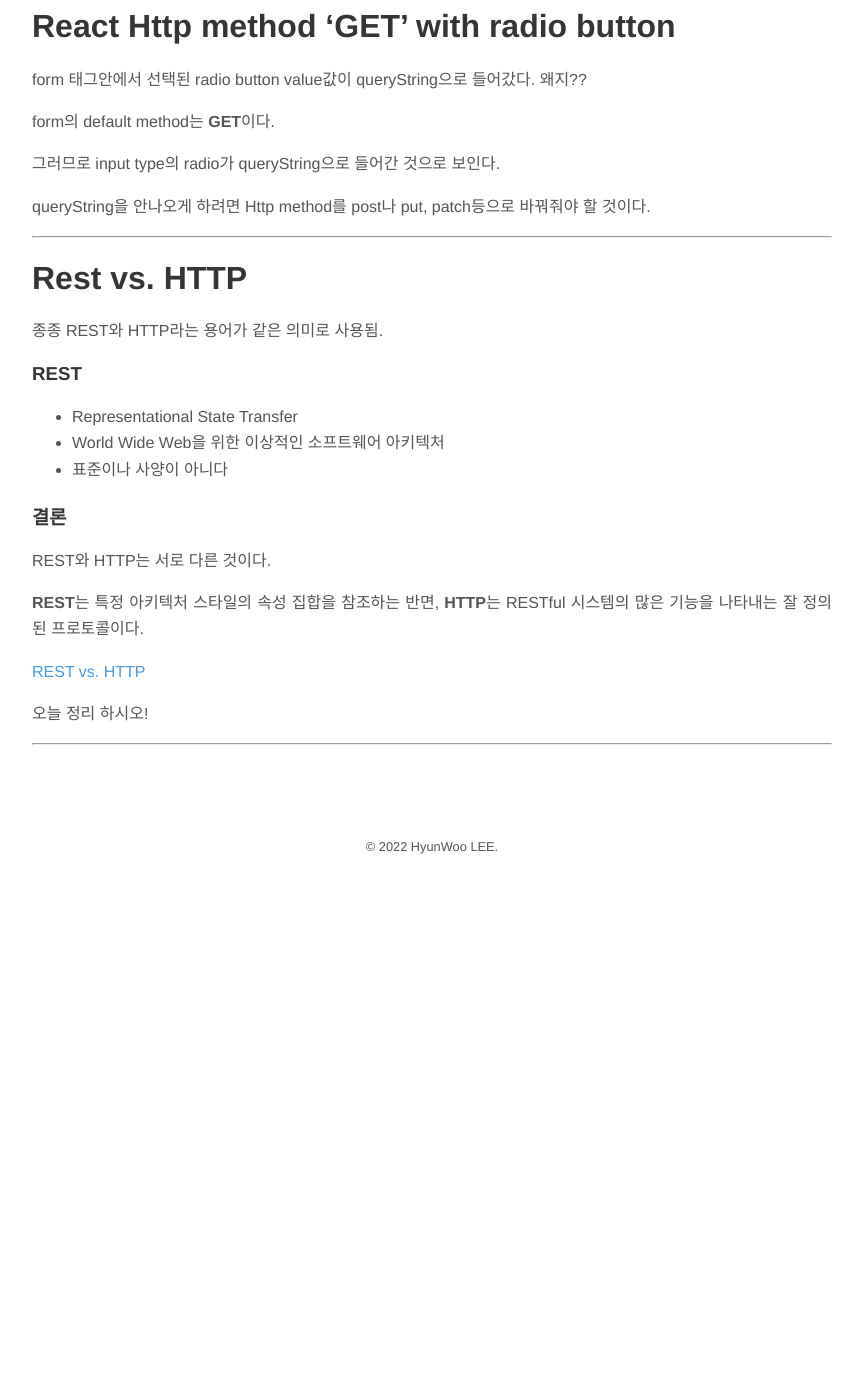
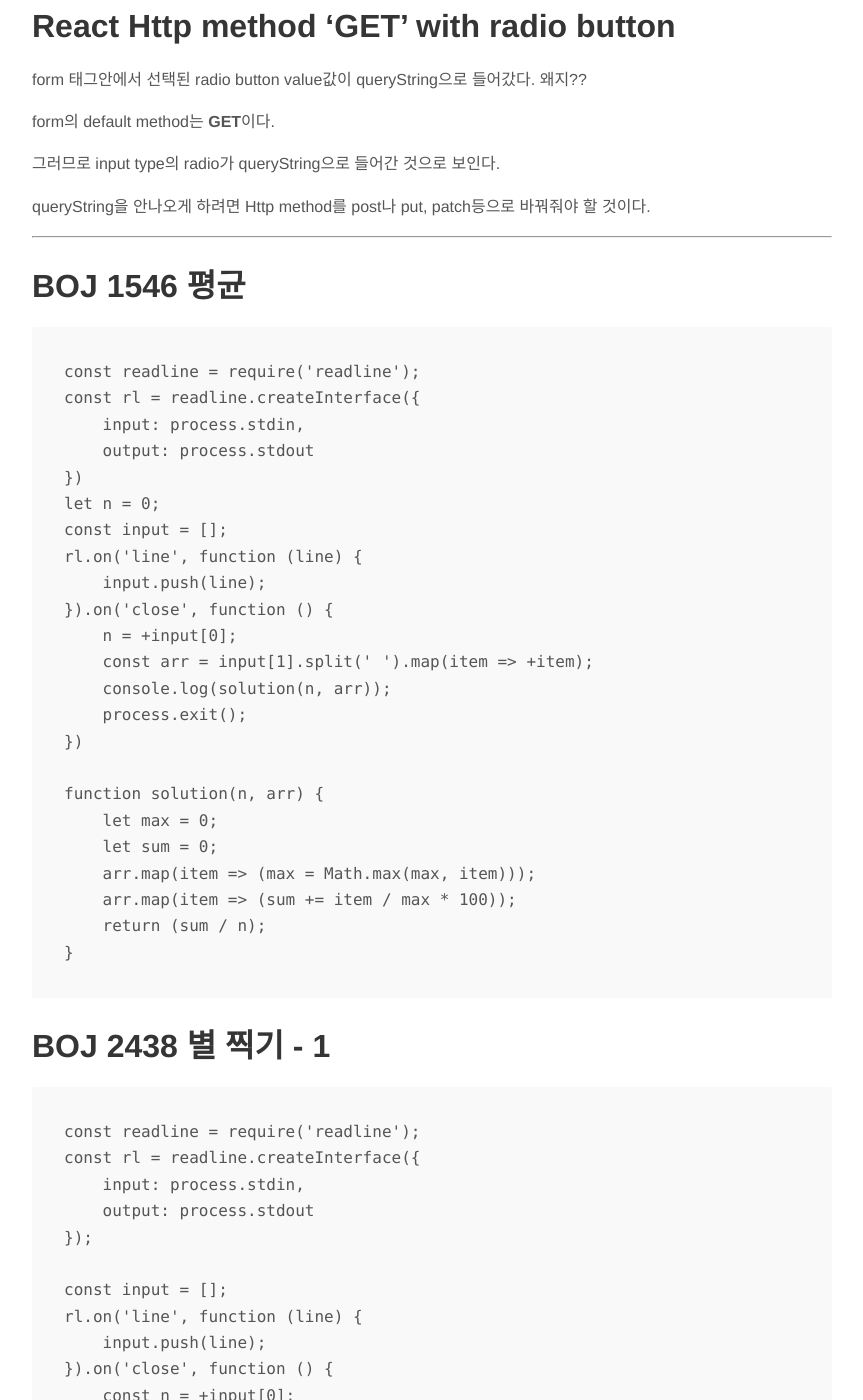
Before and after one commit to hyunwlee-dev/TIL, a Jekyll site: the page built from _posts/2022-04-01-til.md, in a window 1280 px wide and 1400 px high, scrolled down 234 px. Shown: the whole window, without its empty margins (208-1071 px from the left). Built offline with Jekyll 4.4.1, drawn with Linux system fonts in a browser that asks for light colours; nearby versions of some CDN libraries; before the commit the page ends 1126 px from its top, so only the background shows below that; some of the changed text lies outside the part shown.

Commit message:
modified:   2022-04-01-til.md

````diff
--- a/_posts/2022-04-01-til.md
+++ b/_posts/2022-04-01-til.md
@@ -1,6 +1,6 @@
 ---
 layout: post
-title: "React"
+title: "React, Algorithm BOJ"
 author: "hyunwlee"
 ---
 
@@ -22,30 +22,106 @@ queryString을 안나오게 하려면 Http method를 post나 put, patch등으로
 
 ---
 
+# BOJ 1546 평균
 
+```
+const readline = require('readline');
+const rl = readline.createInterface({
+    input: process.stdin,
+    output: process.stdout
+})
+let n = 0;
+const input = [];
+rl.on('line', function (line) {
+    input.push(line);
+}).on('close', function () {
+    n = +input[0];
+    const arr = input[1].split(' ').map(item => +item);
+    console.log(solution(n, arr));
+    process.exit();
+})
 
-# Rest vs. HTTP
+function solution(n, arr) {
+    let max = 0;
+    let sum = 0;
+    arr.map(item => (max = Math.max(max, item)));
+    arr.map(item => (sum += item / max * 100));
+    return (sum / n);
+}
+```
 
-종종 REST와 HTTP라는 용어가 같은 의미로 사용됨.
+# BOJ 2438 별 찍기 - 1
 
-### REST
+```
+const readline = require('readline');
+const rl = readline.createInterface({
+    input: process.stdin,
+    output: process.stdout
+});
 
-- Representational State Transfer
-- World Wide Web을 위한 이상적인 소프트웨어 아키텍처
-- 표준이나 사양이 아니다
+const input = [];
+rl.on('line', function (line) {
+    input.push(line);
+}).on('close', function () {
+    const n = +input[0];
+    solution(n);
+    process.exit();
+})
 
+function solution(n) {
+    for (let i = 0; i < n; ++i)
+    {
+        for (let j = 0; j < i + 1; ++j)
+            process.stdout.write('*');
+        console.log();
+    }
+}
+```
 
+자바에서 JNI (Java Native Interface)를 이용해 네이티브 C로 구현한 함수를 불러올 수 있었다.
 
-### 결론
+Javascript도 가능할까?
 
-REST와 HTTP는 서로 다른 것이다.
+자바스크립트도 JSNI가 있으므로 low-level의 native 함수를 사용할 수 있다.
 
-<strong>REST</strong>는 특정 아키텍처 스타일의 속성 집합을 참조하는 반면, <strong>HTTP</strong>는 RESTful 시스템의 많은 기능을 나타내는 잘 정의된 프로토콜이다.
+#### <span style="color:red">는 아니다</span>
 
+process.stdou.write가 JSNI라는 내용은 구글링에서 찾아볼 수 없었다. 그냥 내 추측일 뿐이였고 거짓이다.
 
+#### 오히려 C나 C++는 JavaScript를 실행하는 기능을 만들기 위해 자주 사용되었다고 한다.
 
-[REST vs. HTTP](https://www.baeldung.com/cs/rest-vs-http)
+### Javascript는 C나 C++로 어느 부분 만들어 졌다고 한다.
 
-오늘 정리 하시오!
+### 결론:
 
----
+ 기본적으로 **console.log 는** **process.stdout.write** 를 구현 하고 **process.stdout.write** 는 콘솔에서 직접 출력할 버퍼/스트림이다.
+
+# BOJ 2439 별 찍기 -2
+
+```
+const readline = require('readline');
+const rl = readline.createInterface({
+    input: process.stdin,
+    output: process.stdout
+})
+
+const input = [];
+rl.on('line', function (line) {
+    input.push(line);
+}).on('close', function () {
+    const n = +input[0];
+    solution(n);
+    process.exit();
+})
+
+function solution(n) {
+    for (let i = 0; i < n; ++i)
+    {
+        for (let j = n - i - 1; j > 0; j--)
+            process.stdout.write(' ');
+        for (let j = 0; j < i + 1; j++)
+            process.stdout.write('*');
+        console.log();
+    }
+}
+```
````
